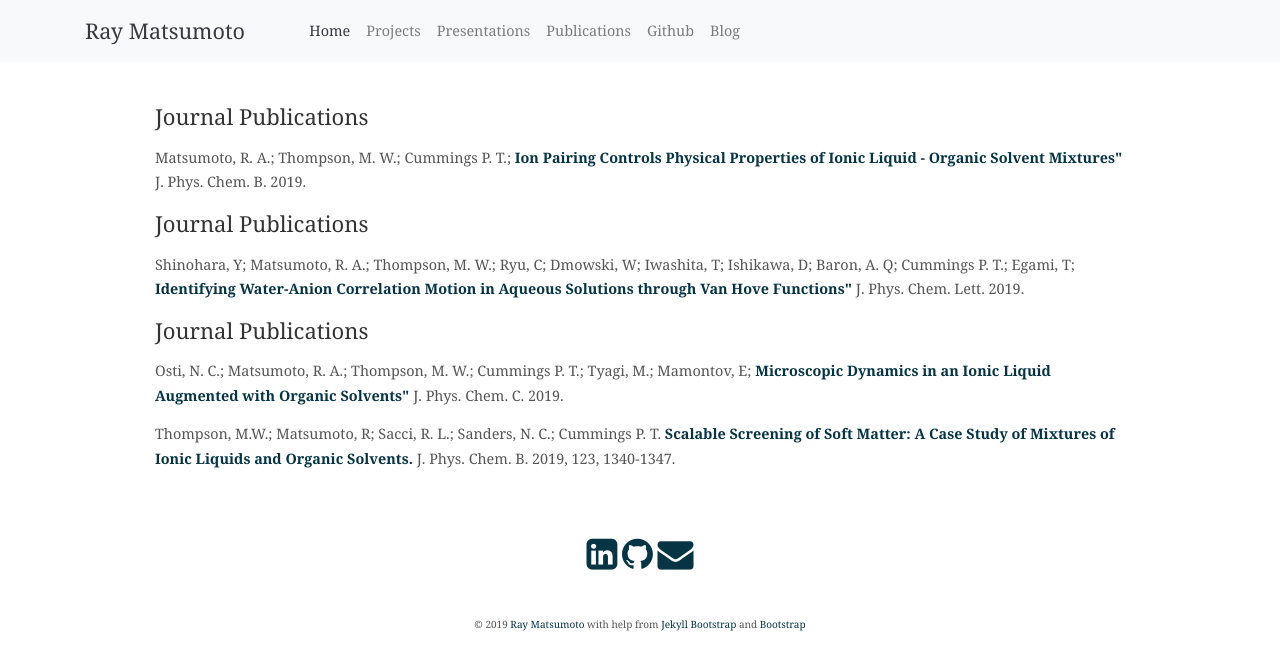
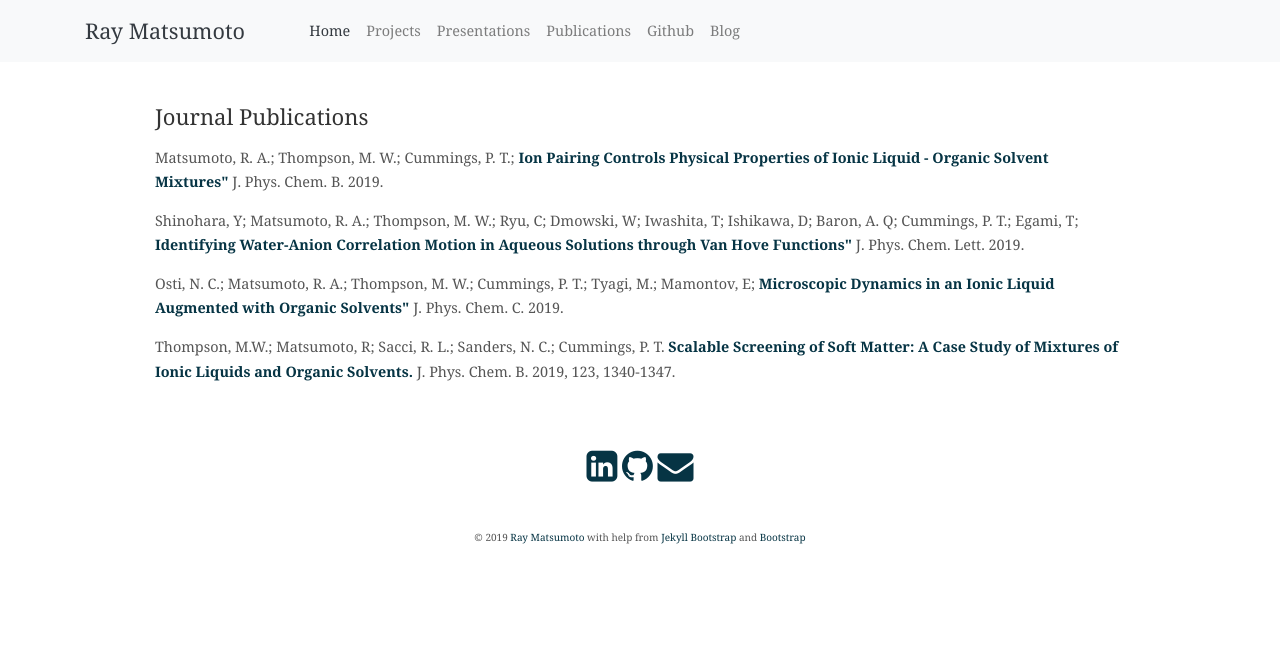
Before and after one commit to rmatsum836/rmatsum836.github.io, a Jekyll site: the page built from publications.md, in a window 1280 px wide. Shown: the top 670 px of the page. Built offline with Jekyll 4.4.1, drawn with Linux system fonts in a browser that asks for light colours; nearby versions of some CDN libraries.

Commit message:
Fix typos in publications

```diff
--- a/publications.md
+++ b/publications.md
@@ -13,34 +13,26 @@ style="max-width:1000px;margin-left:auto;margin-right:auto;padding-top:40px;padd
    </div>
    <div class="entry-summary">
     <p> Matsumoto, R. A.; Thompson, M. W.;
-    Cummings P. T.; <a class="talk-title"
+    Cummings, P. T.; <a class="talk-title"
     href="https://pubs.acs.org/doi/abs/10.1021/acs.jpcb.9b08509"
     target="_blank">Ion Pairing Controls Physical Properties of
     Ionic Liquid - Organic Solvent Mixtures"
     </a> J. Phys. Chem. B. 2019.</p>
     </div>
 
-   <div
-   style="font-weight:bolder;">
-   <h4>Journal Publications</h4>
-   </div>
    <div class="entry-summary">
     <p> Shinohara, Y; Matsumoto, R. A.; Thompson, M. W.;
     Ryu, C; Dmowski, W; Iwashita, T; Ishikawa, D; Baron, A. Q;
-    Cummings P. T.; Egami, T; <a class="talk-title"
+    Cummings, P. T.; Egami, T; <a class="talk-title"
     href="https://pubs.acs.org/doi/abs/10.1021/acs.jpclett.9b02891"
     target="_blank">Identifying Water-Anion Correlation Motion in
     Aqueous Solutions through Van Hove Functions"
     </a> J. Phys. Chem. Lett. 2019.</p>
     </div>
 
-   <div
-   style="font-weight:bolder;">
-   <h4>Journal Publications</h4>
-   </div>
    <div class="entry-summary">
     <p> Osti, N. C.; Matsumoto, R. A.; Thompson, M. W.;
-    Cummings P. T.; Tyagi, M.; Mamontov, E; <a class="talk-title"
+    Cummings, P. T.; Tyagi, M.; Mamontov, E; <a class="talk-title"
     href="https://pubs.acs.org/doi/abs/10.1021/acs.jpcc.9b05119"
     target="_blank">Microscopic Dynamics in an Ionic Liquid Augmented
     with Organic Solvents"
@@ -49,7 +41,7 @@ style="max-width:1000px;margin-left:auto;margin-right:auto;padding-top:40px;padd
 
    <div class="entry-summary">
     <p> Thompson, M.W.; Matsumoto, R; Sacci, R. L.; Sanders, N. C.;
-    Cummings P. T. <a class="talk-title"
+    Cummings, P. T. <a class="talk-title"
     href="https://pubs.acs.org/doi/10.1021/acs.jpcb.8b11527"
     target="_blank">Scalable Screening of Soft Matter: A Case Study of
     Mixtures of Ionic Liquids and Organic Solvents.
```
